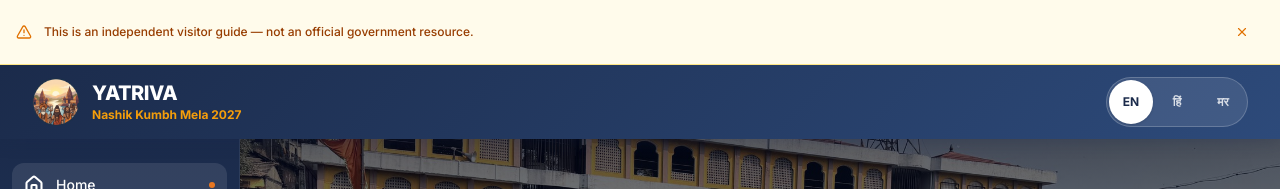
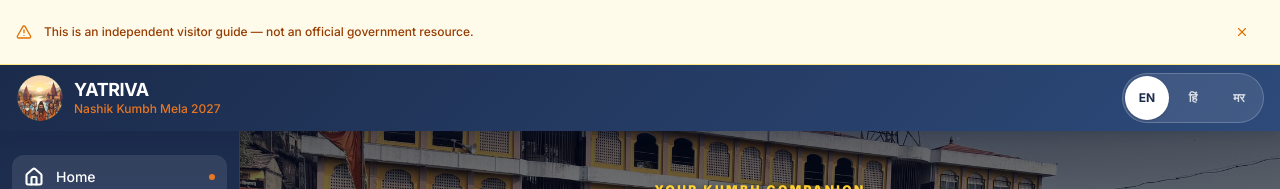
Before and after one commit to Atharvasurya/yatriva, a Next.js app in the folder frontend/: page /en in a window 1280 px wide. Shown: the top 189 px of the page. Built offline with nearby package versions, Linux system fonts and the light colour scheme; no server answers.

Commit message:
style: restore original full-width navbar alignment and padding in Header

```diff
--- a/frontend/components/layout/Header.tsx
+++ b/frontend/components/layout/Header.tsx
@@ -10,22 +10,22 @@ export default function Header() {
   const t = useTranslations('meta');
 
   return (
-    <header
-      className="sticky top-0 z-40 w-full"
-      style={{
-        background: 'linear-gradient(135deg, #1B2B4B 0%, #2D4A7A 100%)',
-        boxShadow: '0 2px 16px 0 rgba(27,43,75,0.25)',
-      }}
-    >
+    <header className="sticky top-0 z-40 w-full">
       {/* Main nav bar */}
-      <div className="max-w-7xl mx-auto flex items-center justify-between gap-4 px-4 sm:px-6 lg:px-8 py-2.5 sm:py-3">
+      <div
+        className="flex items-center justify-between gap-3 px-4 py-2"
+        style={{
+          background: 'linear-gradient(135deg, #1B2B4B 0%, #2D4A7A 100%)',
+          boxShadow: '0 2px 12px 0 rgba(27,43,75,0.25)',
+        }}
+      >
         {/* Logo + brand name */}
         <Link
           href={`/${locale}`}
-          className="flex items-center gap-3 focus-visible:outline-2 focus-visible:outline-white focus-visible:outline-offset-2 rounded-xl group"
+          className="flex items-center gap-2.5 focus-visible:outline-2 focus-visible:outline-white focus-visible:outline-offset-2 rounded-lg"
           aria-label="Yatriva — Home"
         >
-          <div className="relative h-11 w-11 sm:h-12 sm:w-12 shrink-0 transition-transform group-hover:scale-105 duration-200">
+          <div className="relative h-12 w-12 shrink-0">
             <Image
               src="/newlogo.png"
               alt="Yatriva logo"
@@ -36,10 +36,10 @@ export default function Header() {
             />
           </div>
           <div className="leading-none">
-            <span className="block text-white font-extrabold text-lg sm:text-xl tracking-tight leading-none">
+            <span className="block text-white font-bold text-lg tracking-tight leading-none">
               YATRIVA
             </span>
-            <span className="block text-xs font-bold leading-tight mt-1" style={{ color: '#F59E0B' }}>
+            <span className="block text-xs font-medium leading-tight mt-0.5" style={{ color: '#E87722' }}>
               {t('headerSubtitle') || 'Nashik Kumbh Mela 2027'}
             </span>
           </div>
```
